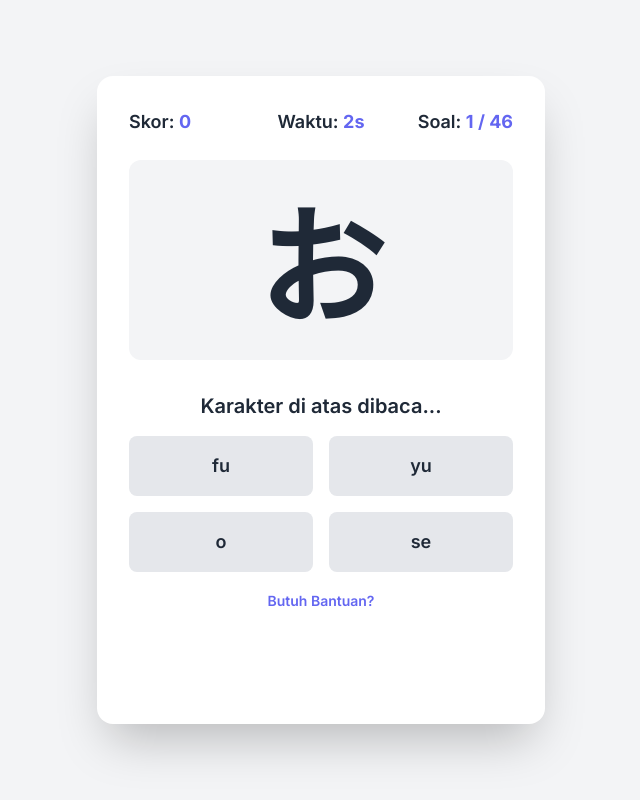
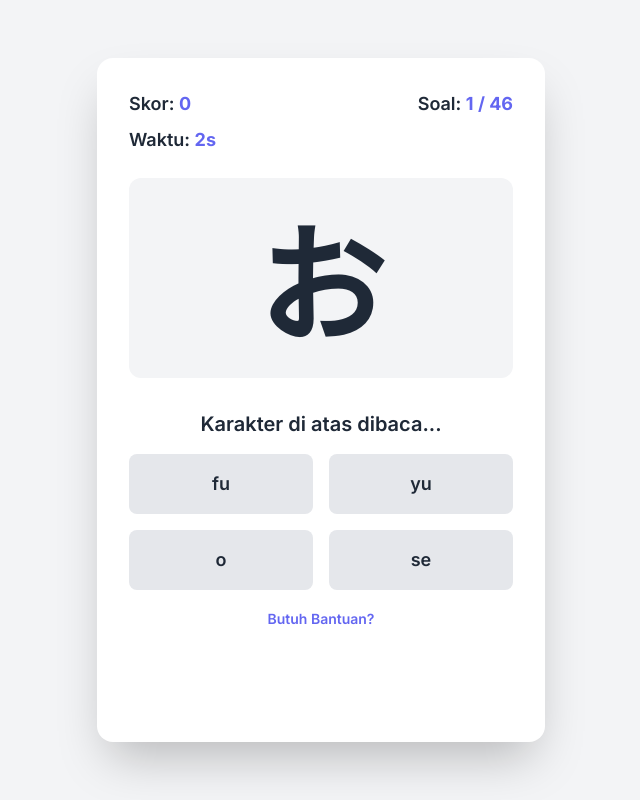
Before and after one commit to iamyourdre/Hiragana-Game, a plain HTML site: page index.html in a window 1280 px wide. Both pictures are taken after a click on the button "Mulai Kuis (46 Soal)". Shown: the whole page, without its empty margins (319-959 px from the left). Drawn offline with nearby package versions, Linux system fonts and the light colour scheme.

Commit message:
Adjust layout of quiz screen to improve timer display positioning

```diff
--- a/index.html
+++ b/index.html
@@ -41,10 +41,13 @@
         </div>
 
         <div id="quiz-screen" class="hidden">
+            <div class="mb-2 grid grid-cols-3 items-center text-lg">
+                <div class="font-semibold text-left">Skor: <span id="score" class="text-indigo-500 dark:text-indigo-400 font-bold">0</span></div>
+                <div class="font-semibold text-center"></div>
+                <div class="font-semibold text-right">Soal: <span id="question-counter" class="text-indigo-500 dark:text-indigo-400 font-bold">1 / 46</span></div>
+            </div>
             <div class="mb-6 grid grid-cols-3 items-center text-lg">
-                <div class="font-semibold text-left">Skor: <span id="score" class="text-indigo-500 dark:text-indigo-400 font-bold">0</span></div>
-                <div class="font-semibold text-center">Waktu: <span id="timer" class="text-indigo-500 dark:text-indigo-400 font-bold">0s</span></div>
-                <div class="font-semibold text-right">Soal: <span id="question-counter" class="text-indigo-500 dark:text-indigo-400 font-bold">1 / 46</span></div>
+                <div class="font-semibold text-left">Waktu: <span id="timer" class="text-indigo-500 dark:text-indigo-400 font-bold">0s</span></div>
             </div>
 
             <div class="bg-gray-100 dark:bg-gray-700 rounded-xl mb-8 flex items-center justify-center" style="height: 200px;">
```
